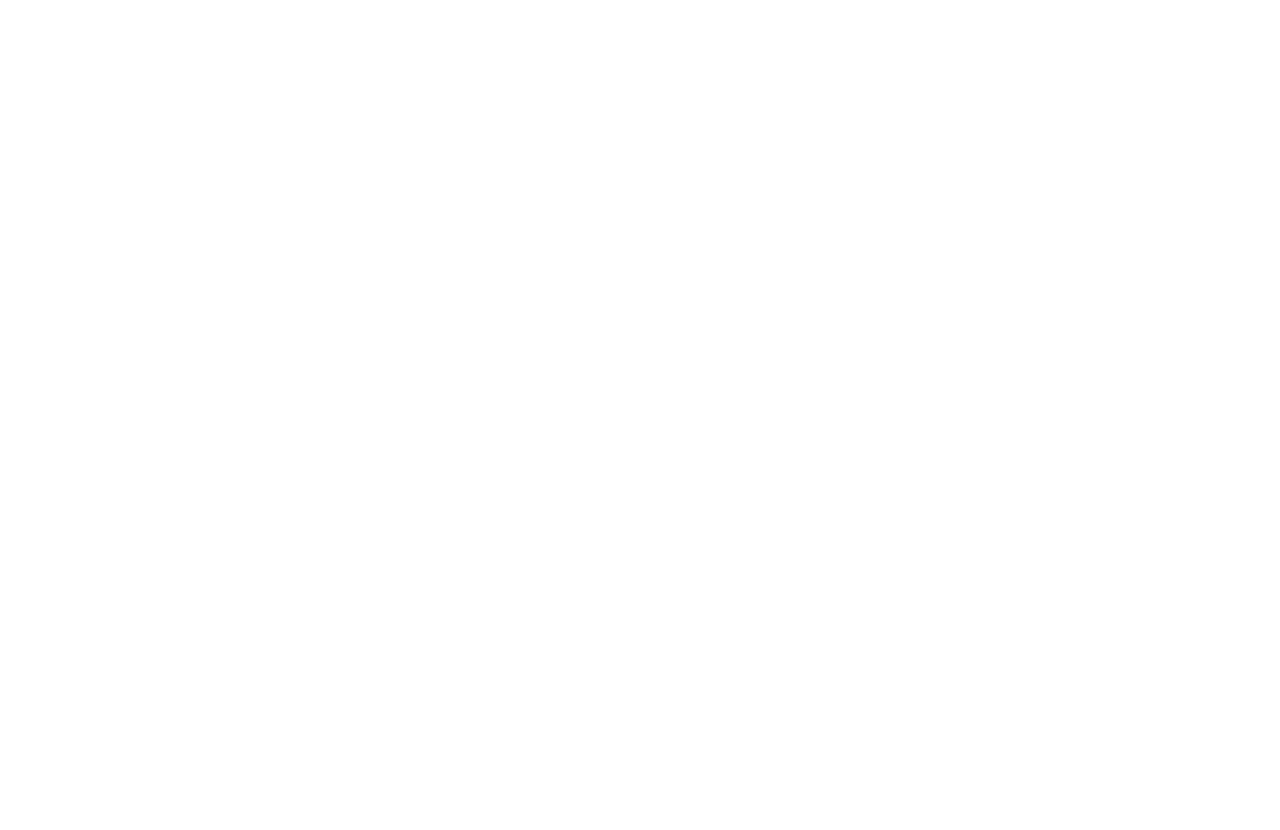
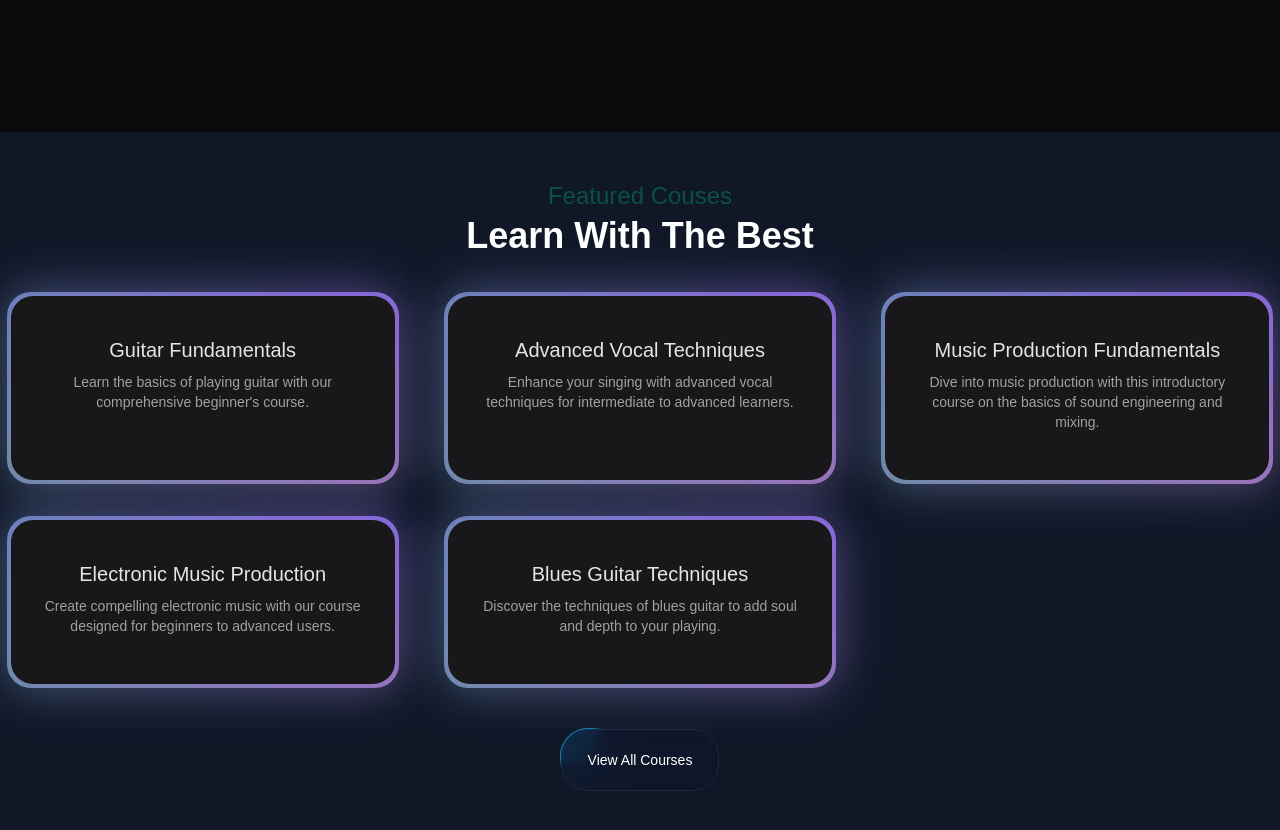
Before and after one commit to harshitsaxena214/mymusicapp, a Next.js app: page / in a window 1280 px wide. Shown: the part 620-1450 px from the top of the page. Before the commit the page ends 832 px from the top, so only its background shows below. Built offline with nearby package versions, Linux system fonts and the light colour scheme.

Commit message:
Update layout and metadata; add FeaturedCourses component with styling

```diff
--- a/src/app/layout.tsx
+++ b/src/app/layout.tsx
@@ -16,8 +16,8 @@
 });
 
 export const metadata: Metadata = {
-  title: "Create Next App",
-  description: "Generated by create next app",
+  title: "My Music App",
+  description: "Discover original beats, soulful melodies, and the rhythm that moves you.",
 };
 
 export default function RootLayout({
@@ -30,7 +30,6 @@
       <body
         className={`${geistSans.variable} ${geistMono.variable} antialiased`}
       >
-
          <div className="relative w-full flex items-center justify-center">
         <Navbar />
         </div>
--- a/src/app/page.tsx
+++ b/src/app/page.tsx
@@ -1,15 +1,17 @@
 import { main } from "motion/react-client";
 import HeroSection from "@/components/HeroSection";
 import { Spotlight } from "@/components/ui/Spotlight";
+import FeaturedCourses from "@/components/FeaturedCourses";
 
 export default function Home() {
   return (
-    <main className="flex min-h-screen flex-col items-center justify-between p-24">
+    <main className="min-h-screen bg-black/[0.96] antialiased bg-grid-white/[0.02]">
          <Spotlight
         className="-top-40 left-0 md:-top-20 md:left-60"
         fill="blue"
       />
        < HeroSection />
+      <FeaturedCourses></FeaturedCourses>
     </main>
 
   );
--- /dev/null
+++ b/src/components/FeaturedCourses.tsx
@@ -0,0 +1,59 @@
+'use client'
+import courseData from "@/data/music_courses.json"
+import {Button} from "./ui/moving-border"
+import Link from "next/link"
+
+import { BackgroundGradient } from "./ui/background-gradient";
+
+interface Course {
+    id: number,
+    title: string,
+    slug: string,
+    description: string,
+    price: number,
+    instructor: string,
+    isFeatured: boolean,
+}
+
+function FeaturedCourses() {
+    const featuredCourses=courseData.courses.filter((course:Course) => course.isFeatured)
+  return (
+
+    <div className="py-12 bg-gray-900">
+        <div>
+            <div className="text-center">
+                <h2 className="
+                md:text-2xl
+                font-semiboldtext-center text-teal-900">Featured Couses</h2>
+                <p className="mt-2 leading-8 font-extrabold text-white md:text-4xl">Learn With The Best</p>
+            </div>
+        </div>
+
+        <div className="mt-10">
+        <div className="grid grid-cols-1 sm:grid-cols-2 lg:grid-cols-3 gap-8 justify-center">
+            {featuredCourses.map((course: Course) => (
+                <div key={course.id} className="flex justify-center">
+                  <BackgroundGradient className="flex flex-col max-w-sm rounded-[22px] bg-white dark:bg-zinc-900 overflow-hidden h-full">
+                    <div className="flex flex-col flex-grow items-center text-center p-4 sm:p-6">
+                        <p className="text-lg  sm:text-xl text-black dark:text-neutral-200 mb-2 mt-4">{course.title}</p>
+                        <p className="text-sm text-neutral-600 dark:text-neutral-400 flex-grow">{course.description}</p>
+                        <Link href={`/courses/${course.slug}`}>Learn More
+                        </Link>
+                    </div>
+                  </BackgroundGradient>
+                </div>))}
+        </div>
+    </div>
+
+        <div className="pt-10 flex justify-center items-center
+        ">
+            <Button>
+                <Link href={"/courses"}>View All Courses</Link>
+            </Button>
+        </div>
+    </div>
+
+  )
+}
+
+export default FeaturedCourses
--- a/src/components/HeroSection.tsx
+++ b/src/components/HeroSection.tsx
@@ -5,16 +5,15 @@
 function HeroSection() {
   return (
 
-    <div className='h-auto md:h-[40rem] w-full rounded-md flex flex-col items-center justify-center relative overflow-hidden mx-auto py-10 md:py-0'>
+    <div className='h-auto md:h-[47rem] w-full rounded-md flex flex-col items-center justify-center relative overflow-hidden mx-auto py-10 md:py-0'>
 
-      <div className="p-4 relative z-10 w-full text-center">
+      <div className="p-4 relative z-10 w-full text-center flex flex-col gap-4.5">
 
-      <h1 className='mt-20 md:mt-0 text-4xl md:text-7xl font-bold bg-clip-text text-transparent bg-gradient-to-b from-neutral-50 to-neutral-400'>Master The Art Of Of Music</h1>
+      <h1 className='mt-20 md:mt-0 text-4xl md:text-7xl font-bold bg-clip-text text-transparent bg-gradient-to-b from-neutral-50 to-neutral-400'>Master The Art Of Music</h1>
         <p className='mt-4 font-normal text-base md:text-lg text-neutral-300 max-w-lg mx-auto'>Discover original beats, soulful melodies, and the rhythm that moves you.
         Whether you're here to vibe, collab, or explore – this is your sound sanctuary.</p>
         <div className="mt-4"><Link href={"/courses"}><Button className='hover:cursor-pointer'>Explore Courses</Button></Link></div>
          </div>
-
       </div>
   )
 }
--- /dev/null
+++ b/src/components/ui/background-gradient.tsx
@@ -0,0 +1,72 @@
+import { cn } from "@/lib/utils";
+import React from "react";
+import { motion } from "motion/react";
+
+export const BackgroundGradient = ({
+  children,
+  className,
+  containerClassName,
+  animate = true,
+}: {
+  children?: React.ReactNode;
+  className?: string;
+  containerClassName?: string;
+  animate?: boolean;
+}) => {
+  const variants = {
+    initial: {
+      backgroundPosition: "0 50%",
+    },
+    animate: {
+      backgroundPosition: ["0, 50%", "100% 50%", "0 50%"],
+    },
+  };
+  return (
+    <div className={cn("relative p-[4px] group", containerClassName)}>
+      <motion.div
+        variants={animate ? variants : undefined}
+        initial={animate ? "initial" : undefined}
+        animate={animate ? "animate" : undefined}
+        transition={
+          animate
+            ? {
+                duration: 5,
+                repeat: Infinity,
+                repeatType: "reverse",
+              }
+            : undefined
+        }
+        style={{
+          backgroundSize: animate ? "400% 400%" : undefined,
+        }}
+        className={cn(
+          "absolute inset-0 rounded-3xl z-[1] opacity-60 group-hover:opacity-100 blur-xl  transition duration-500 will-change-transform",
+          " bg-[radial-gradient(circle_farthest-side_at_0_100%,#00ccb1,transparent),radial-gradient(circle_farthest-side_at_100%_0,#7b61ff,transparent),radial-gradient(circle_farthest-side_at_100%_100%,#ffc414,transparent),radial-gradient(circle_farthest-side_at_0_0,#1ca0fb,#141316)]"
+        )}
+      />
+      <motion.div
+        variants={animate ? variants : undefined}
+        initial={animate ? "initial" : undefined}
+        animate={animate ? "animate" : undefined}
+        transition={
+          animate
+            ? {
+                duration: 5,
+                repeat: Infinity,
+                repeatType: "reverse",
+              }
+            : undefined
+        }
+        style={{
+          backgroundSize: animate ? "400% 400%" : undefined,
+        }}
+        className={cn(
+          "absolute inset-0 rounded-3xl z-[1] will-change-transform",
+          "bg-[radial-gradient(circle_farthest-side_at_0_100%,#00ccb1,transparent),radial-gradient(circle_farthest-side_at_100%_0,#7b61ff,transparent),radial-gradient(circle_farthest-side_at_100%_100%,#ffc414,transparent),radial-gradient(circle_farthest-side_at_0_0,#1ca0fb,#141316)]"
+        )}
+      />
+
+      <div className={cn("relative z-10", className)}>{children}</div>
+    </div>
+  );
+};
```
